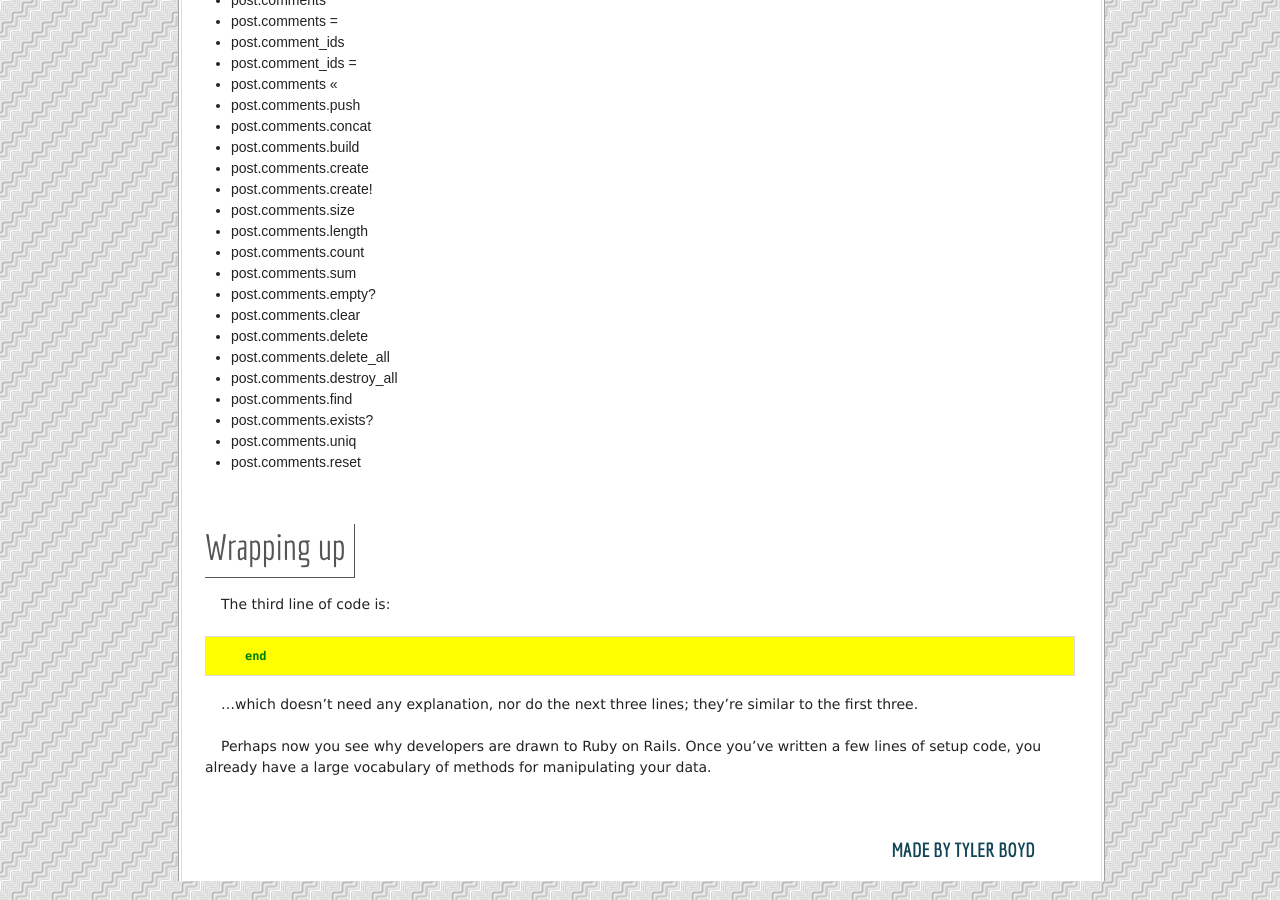
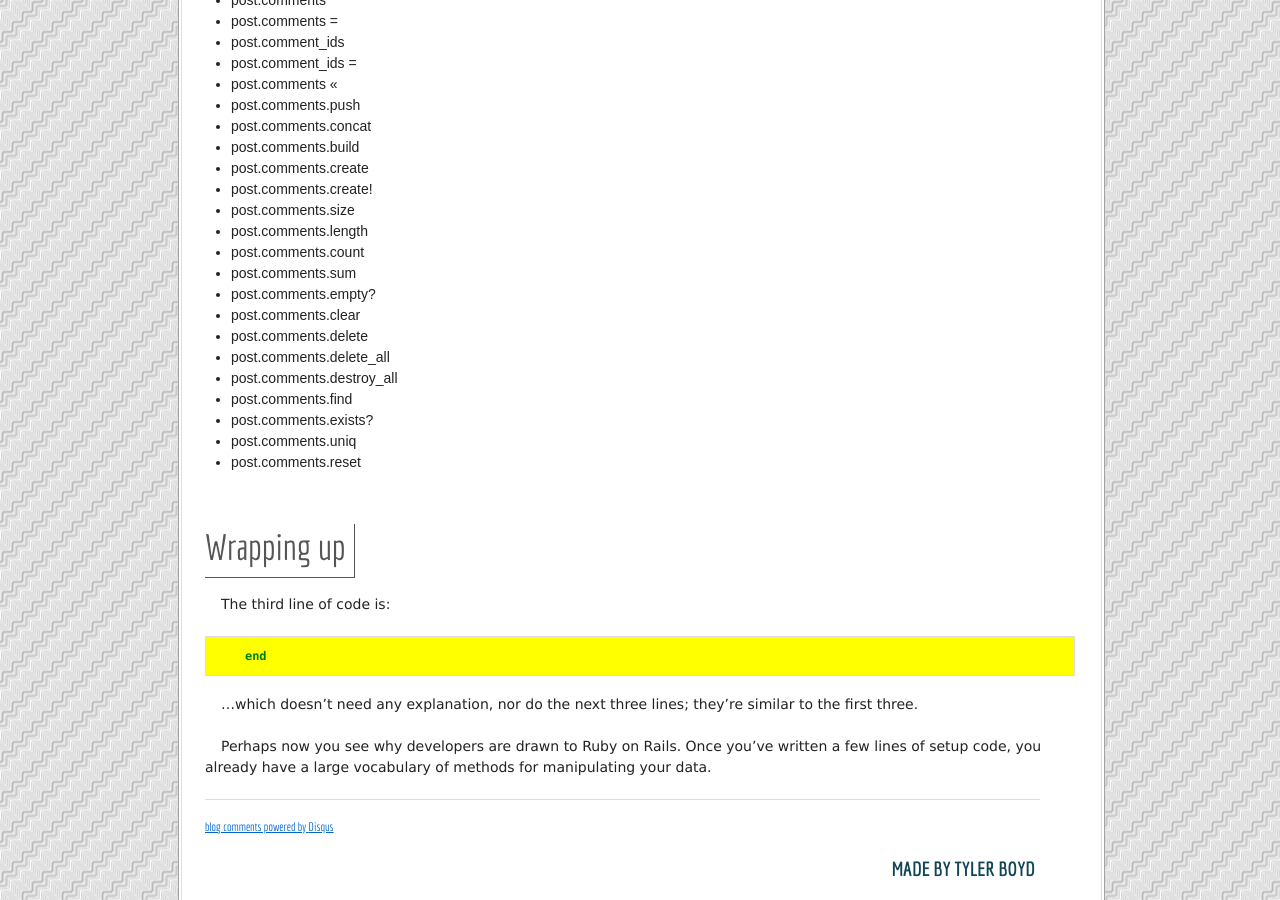
Before and after one commit to tb0yd/abcsofror, a Jekyll site: the page built from jekyll/_posts/2012-05-09-a.md, in a window 1280 px wide and 900 px high, scrolled down 2359 px. Built offline with Jekyll 4.4.1, drawn with Linux system fonts in a browser that asks for light colours; comment, search, counter and statistics services are not loaded; some of the changed lines change nothing that is shown.

Commit message:
add comments

```diff
--- a/jekyll/_layouts/letter.html
+++ b/jekyll/_layouts/letter.html
@@ -8,3 +8,22 @@
 </div>
 <hr />
 {{ content }}
+
+<hr />
+<br />
+<div id="disqus_thread"></div>
+<script type="text/javascript">
+    /* * * CONFIGURATION VARIABLES: EDIT BEFORE PASTING INTO YOUR WEBPAGE * * */
+    var disqus_shortname = 'abcsofror'; // required: replace example with your forum shortname
+    var disqus_identifier = '/a';
+    var disqus_url = 'http://www.abcsofror.com/a.html';
+
+    /* * * DON'T EDIT BELOW THIS LINE * * */
+    (function() {
+        var dsq = document.createElement('script'); dsq.type = 'text/javascript'; dsq.async = true;
+        dsq.src = 'http://' + disqus_shortname + '.disqus.com/embed.js';
+        (document.getElementsByTagName('head')[0] || document.getElementsByTagName('body')[0]).appendChild(dsq);
+    })();
+</script>
+<noscript>Please enable JavaScript to view the <a href="http://disqus.com/?ref_noscript">comments powered by Disqus.</a></noscript>
+<a href="http://disqus.com" class="dsq-brlink">blog comments powered by <span class="logo-disqus">Disqus</span></a>
```
Also changed, not shown: 1 other file.
